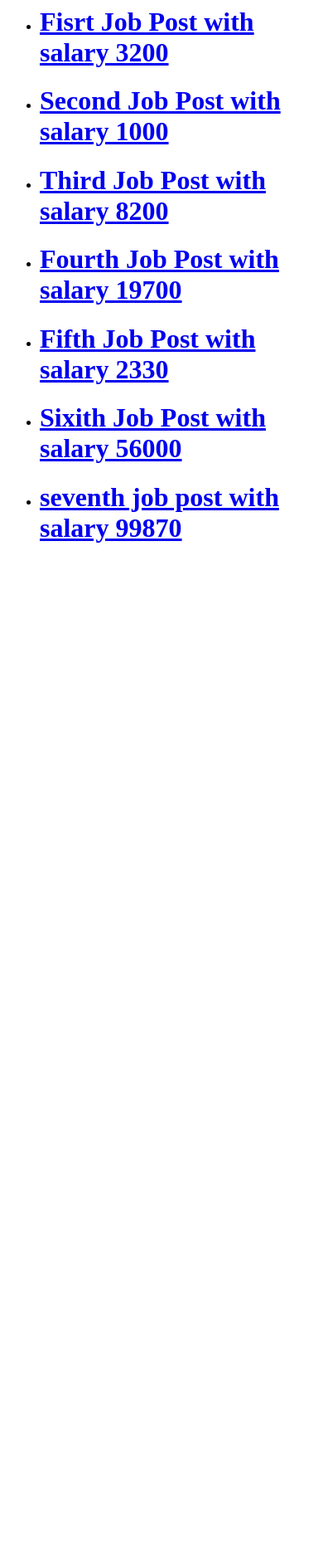
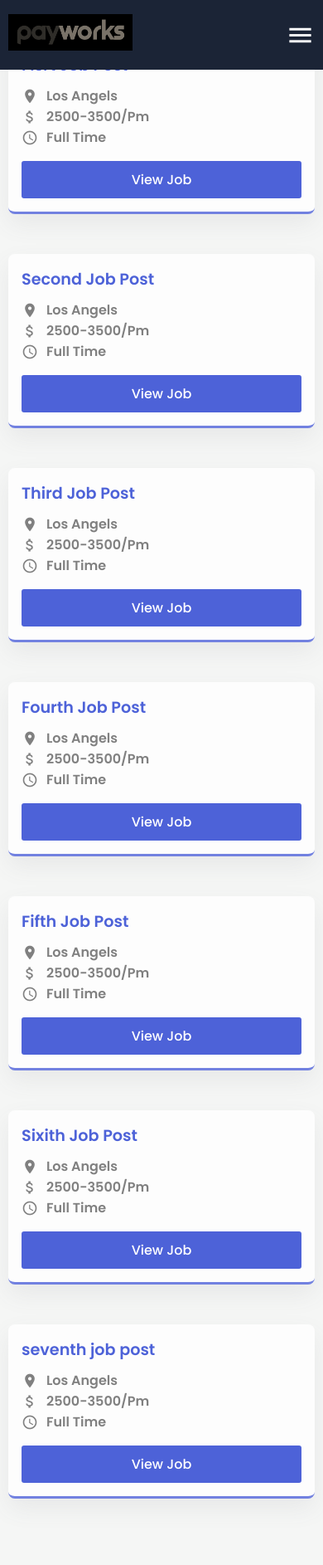
Before and after one commit to M3M0Ri/PayWorks, a Django app: page / in a window 390 px wide. Shown: the whole page at 83% size. Before the commit the page ends 654 px from the top, so only its background shows below. Run offline with Django 3.2, Linux system fonts and the light colour scheme; data comes from the database, SQL or seed files in the repository.

Commit message:
updating index.html

```diff
--- a/app/models.py
+++ b/app/models.py
@@ -30,6 +30,10 @@ class Location(models.Model):
 
 
 class JobPost(models.Model):
+    JOB_TYPE_CHOICES = [
+        ("Full Time", "Full Time"),
+        ("Part Time", "Part Time")
+    ]
     objects = None
     title = models.CharField(max_length=200)
     description = models.CharField(max_length=200)
@@ -42,6 +46,7 @@ class JobPost(models.Model):
     author = models.ForeignKey(Author, on_delete=models.CASCADE,
                                null=True)
     skills = models.ManyToManyField(Skills)
+    type = models.CharField(max_length=200, null=False, choices=JOB_TYPE_CHOICES)
 
     def save(self, *args, **kwargs):
         if not self.id:
--- /dev/null
+++ b/app/static/app/app.js
@@ -0,0 +1,4 @@
+let links = document.querySelector('.links')
+function menu(){
+  links.classList.toggle('active')
+}
--- /dev/null
+++ b/app/static/app/style.css
@@ -0,0 +1,382 @@
+@import url("https://fonts.googleapis.com/css2?family=Poppins:ital,wght@0,100;0,200;0,300;0,400;0,500;0,600;0,700;0,800;0,900;1,100;1,200;1,300;1,400;1,500;1,600;1,700;1,800;1,900&display=swap");
+* {
+  margin: 0;
+  padding: 0;
+  box-sizing: border-box;
+  font-family: "Poppins", sans-serif;
+}
+:root {
+  --blue: #4d62d8;
+  --lblue: #7281e0;
+  --card: #fdfdfd;
+  --shadow: #64646f17 0px 12px 29px 0px;
+  --nav: #1b2436;
+}
+body {
+  background: #f5f6f5;
+}
+button {
+  border: none;
+  outline: none;
+  cursor: pointer;
+  border-radius: 3px;
+}
+nav {
+  background: var(--nav);
+  padding: 1em 0;
+}
+a {
+  text-decoration: none;
+  color: white;
+}
+.container {
+  max-width: 1200px;
+  margin: auto;
+}
+nav .container {
+  display: flex;
+  align-items: center;
+  justify-content: space-between;
+  color: white;
+}
+.logo h1 {
+  color: white;
+}
+.logo {
+  width: 200px;
+}
+img {
+  width: 100%;
+}
+.links {
+  display: flex;
+  align-items: center;
+  justify-content: center;
+}
+.links a {
+  color: white;
+  margin-left: 30px;
+  font-size: 1rem;
+  font-weight: 400;
+}
+.links .auth {
+  margin-left: 30px;
+  height: 45px;
+  padding: 0 20px;
+  font-size: 1rem;
+  font-weight: 500;
+  background: var(--blue);
+  color: white;
+  box-shadow: var(--shadow);
+}
+/* typo */
+.typo {
+  margin-top: 5em;
+}
+.title {
+  font-size: 2.3rem;
+  font-weight: 600;
+}
+.des {
+  font-size: 1rem;
+}
+
+/* post card */
+
+.post {
+  background: var(--card);
+  border-radius: 8px;
+  padding: 2em;
+  box-shadow: var(--shadow);
+  margin-top: 3em;
+  display: grid;
+  align-items: center;
+  grid-template-columns: 8fr 2fr;
+  border-bottom: 3px solid var(--lblue);
+}
+.menu {
+  display: none !important;
+}
+.buttons {
+  display: grid;
+  grid-template-columns: repeat(1, 1fr);
+  gap: 20px;
+}
+
+.post:last-child {
+  margin-bottom: 5em;
+}
+.item {
+  display: flex;
+  align-items: center;
+  margin-left: 30px;
+}
+.item:first-child {
+  margin-left: 0;
+}
+.job-des {
+  display: flex;
+  align-items: center;
+}
+
+.item span {
+  margin-right: 10px;
+  font-size: 20px !important;
+  color: gray;
+}
+.item p {
+  font-size: 1rem;
+  font-weight: 600;
+  color: gray;
+}
+.apply {
+  background: var(--blue);
+  height: 45px;
+  padding: 0 40px;
+  color: white;
+  font-size: 1rem;
+  font-weight: 500;
+}
+.view {
+  border: 1px solid var(--blue);
+  background: transparent;
+  color: var(--blue);
+}
+.job-title {
+  font-size: 1.2rem;
+  font-weight: 600;
+  margin-bottom: 10px;
+  color: var(--blue);
+}
+
+
+.r2 {
+  display: grid;
+  grid-template-columns: 1fr 1fr;
+  gap: 20px;
+}
+.view-post {
+  width: 80%;
+  border-radius: 10px;
+  box-shadow: var(--shadow);
+  margin: 5em auto;
+  padding: 2em;
+}
+.desc {
+  max-height: 300px;
+  overflow-y: scroll;
+  margin: 2em 0;
+  padding: 1em;
+}
+.desc::-webkit-scrollbar {
+  width: 3px;
+  background: #80808017;
+}
+.desc::-webkit-scrollbar-thumb {
+  background: #4d62d8;
+}
+.jobtitle {
+  font-size: 1.5rem;
+  color: var(--nav);
+  font-weight: 600;
+  margin-bottom: 0.5em;
+}
+.it {
+  font-size: 1.2rem;
+  font-weight: 600;
+  color: var(--lblue);
+}
+.it span {
+  color: #1b2436c0;
+}
+@media (max-width: 991px) {
+  .container {
+    padding: 0 10px;
+  }
+  .post {
+    grid-template-columns: 1fr;
+    padding: 1em;
+  }
+  .job-des {
+    flex-direction: column;
+    align-items: flex-start;
+  }
+  .item {
+    margin-left: 0;
+  }
+  .apply {
+    margin-top: 1em;
+  }
+  .search {
+    height: 45px;
+  }
+  .links {
+    height: 90vh;
+    width: 100%;
+    position: fixed;
+    top: 10vh;
+    left: 0;
+    background: #000000d7;
+    flex-direction: column;
+    justify-content: space-around;
+    backdrop-filter: blur(15px);
+    transform: translateX(100%);
+    transition: 0.3s;
+  }
+  .active {
+    transform: translateX(0%);
+    transition: 0.3s;
+  }
+  .links a {
+    margin-left: 0;
+  }
+  .auth {
+    margin-left: 0 !important;
+  }
+  nav {
+    position: fixed;
+    top: 0;
+    width: 100%;
+    height: 10vh;
+  }
+  nav .container {
+    height: 100%;
+  }
+  .menu {
+    font-size: 35px !important;
+    display: block !important;
+  }
+  .logo {
+    width: 150px;
+  }
+  .buttons {
+    grid-template-columns: 1fr;
+    gap: 0;
+  }
+  .view-post {
+    width: 100%;
+    padding: 2em 1em;
+    margin-top: 7em;
+  }
+  .jobtitle {
+    font-size: 1.2rem;
+  }
+  .it {
+    font-size: 1rem;
+  }
+}
+
+button{
+  cursor: pointer;
+  }
+
+
+  /* Email code */
+  .subscribe-text{
+  border: none;
+  outline: none;
+  height: 45px;
+  padding: 0 15px;
+  border-radius: 5px;
+  font-size: 1rem;
+  font-weight: 400;
+  width: 100%;
+  }
+
+  /* .email-form{
+    grid-template-columns: 1fr;
+    padding: 1em;
+    margin-top: 15vh;
+    display: grid;
+    gap: 2em;
+    background-color: var(--blue);
+    padding: 2em;
+    border-radius: 8px;
+    margin-top: 3em;
+    width: 50%;
+    position: absolute;
+    top: 30%;
+    left: 50%;
+    margin-right: -50%;
+    transform: translate(-50%, -50%)
+  } */
+
+  .email-form-title{
+    color: #f5f6f5;
+    font-size: 300%;
+    text-align: center;
+  }
+
+  .email-form-title-success{
+    color: yellow;
+    font-size: 300%;
+    text-align: center;
+    display: none;
+  }
+
+  .help-text{
+    font-size: 10px;
+    color: gray;
+    padding: 0;
+    margin: 0;
+  }
+
+  .email-submit{
+    border: none;
+    outline: none;
+    height: 45px;
+    background: var(--blue);
+    border-radius: 3px;
+    cursor: pointer;
+    font-size: 1rem;
+    font-weight: 500;
+    color: white;
+    padding: 0 3em;
+
+  }
+
+  label {
+    color: var(--lblue);
+    font-weight: 500;
+    padding-bottom: 10px;
+}
+
+input, select {
+border: none;
+outline: none;
+height: 45px;
+border-radius: 3px;
+width: 100%;
+background: #7281e02a;
+padding: 0 20px;
+margin-bottom: 2em;
+}
+
+form {
+  width: 50%;
+  padding: 3em 2em;
+  background: white;
+  border-radius: 10px;
+  margin: 5em auto;
+  box-shadow: var(--shadow);
+}
+
+.errorlist {
+  background: #ff27272a;
+  color: #ff0000;
+  padding: 10px;
+  border-radius: 5px;
+  font-size: 18px;
+  font-weight: 500;
+}
+
+.thank-you{
+  border: none;
+  outline: none;
+  height: 45px;
+  border-radius: 3px;
+  width: 100%;
+  padding: 0 20px;
+  margin: 2em;
+  font-size: 30px;
+}
--- a/app/templates/app/index.html
+++ b/app/templates/app/index.html
@@ -1,7 +1,66 @@
-<ul>
-  {% for job in jobs %}
-  <li>
-    <a href ="{% url 'jobs_detail' job.id %}"><h1>{{job}}</h1></a>
-  </li>
-  {% endfor %}
-</ul>
+{% load static %}
+<!DOCTYPE html>
+<html lang="en">
+  <head>
+    <meta charset="UTF-8" />
+    <meta http-equiv="X-UA-Compatible" content="IE=edge" />
+    <meta name="viewport" content="width=device-width, initial-scale=1.0" />
+    <link rel="stylesheet" href="{% static 'app/style.css' %}" />
+    <link
+      href="https://fonts.googleapis.com/css?family=Material+Icons|Material+Icons+Outlined|Material+Icons+Two+Tone|Material+Icons+Round|Material+Icons+Sharp"
+      rel="stylesheet"
+    />
+    <title>Job listing</title>
+  </head>
+  <body>
+    <header>
+      <nav>
+        <div class="container">
+          <div class="logo">
+            <img src="{% static 'app/logo.png' %}" alt="" />
+          </div>
+          <div class="links">
+            <a href="{% url 'jobs_home' %}">Home</a>
+          </div>
+          <span class="material-icons menu" onclick="menu()"> menu </span>
+        </div>
+      </nav>
+    </header>
+
+    <!-- job post lists -->
+    <section>
+      <div class="container">
+        <!-- job post -->
+        {% for job in jobs %}
+        <div class="post">
+          <!-- title and des -->
+          <div class="job-info">
+            <h1 class="job-title">{{job.title}}</h1>
+            <div class="job-des">
+              <div class="location item">
+                <span class="material-icons"> place </span>
+                <p>Los Angels</p>
+              </div>
+              <div class="budget item">
+                <span class="material-icons"> attach_money </span>
+                <p>2500-3500/Pm</p>
+              </div>
+              <div class="time item">
+                <span class="material-icons"> schedule </span>
+                <p>Full Time</p>
+              </div>
+            </div>
+          </div>
+          <div class="buttons">
+            <button class="apply">
+              <a href="{% url 'jobs_detail' forloop.counter %}">View Job</a>
+            </button>
+          </div>
+        </div>
+        <!-- job post end-->
+        {% endfor %}
+      </div>
+    </section>
+    <script src="{% static 'app/app.js' %}"></script>
+  </body>
+</html>
```
Also changed, not shown: app/templates/app/job_detail.html (+48 -7 lines), app/static/app/logo.png (added).
